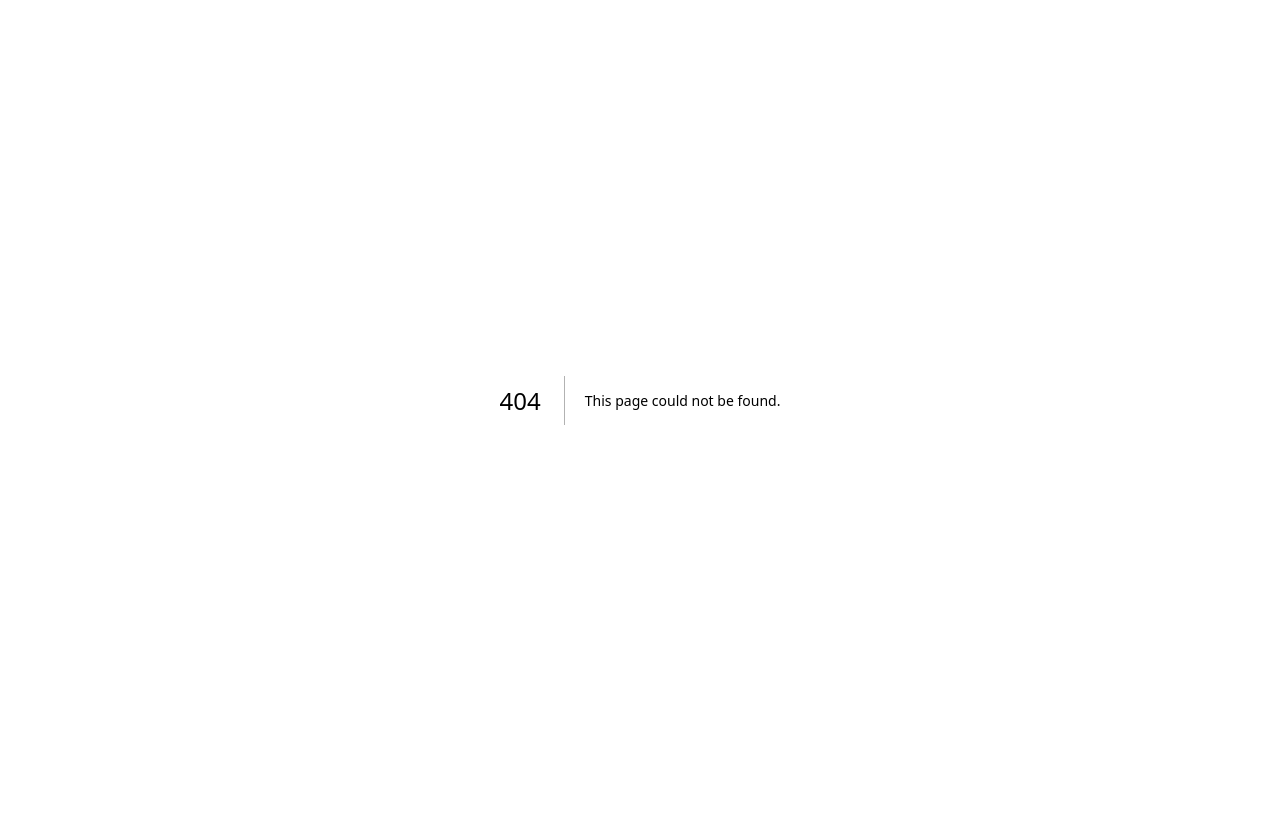
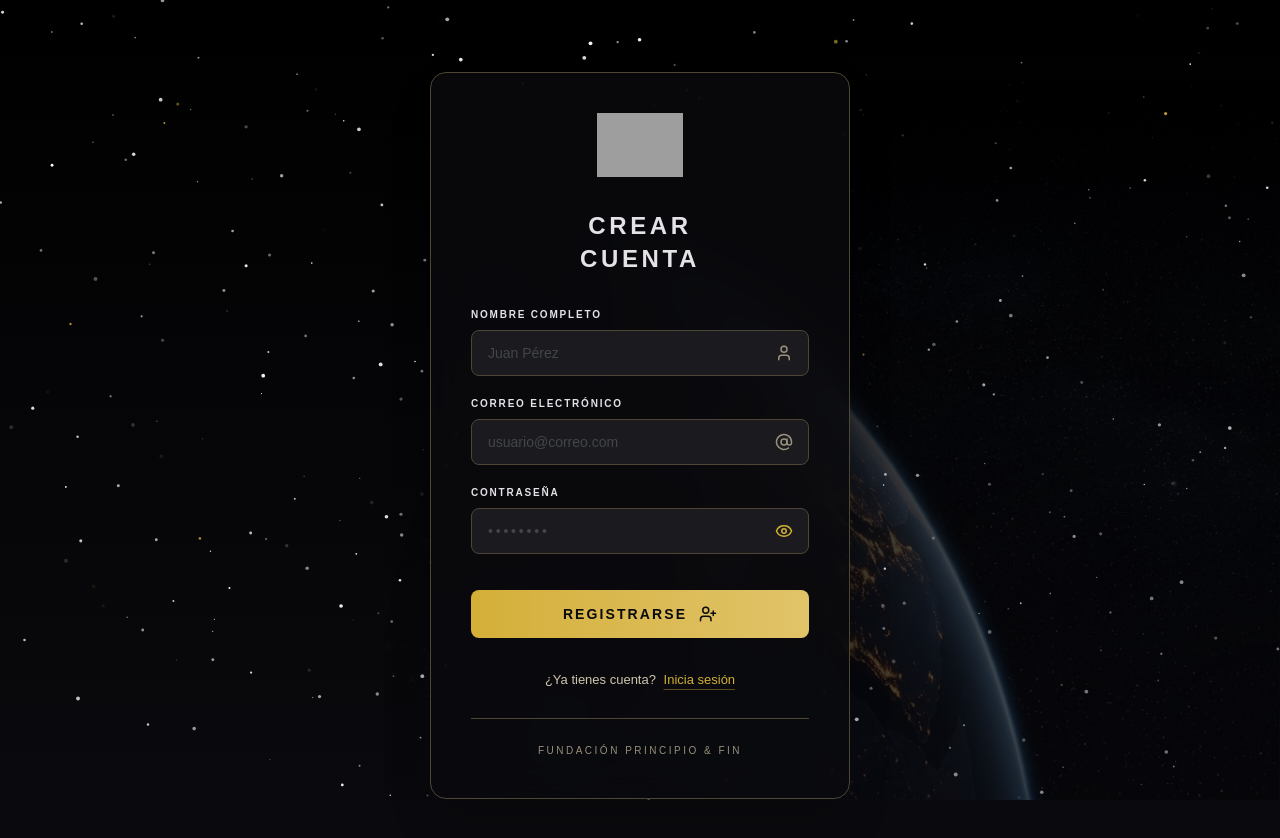
Before and after one commit to Nicolas8624/FundacionPrincipioFin-frontend, a Next.js app: page /registro in a window 1280 px wide. Before the commit this address had no page. Shown: the top 838 px of the page. Before the commit the page ends 800 px from the top, so only its background shows below. Built offline with nearby package versions, Linux system fonts and the light colour scheme; grey boxes are pictures that could not be loaded.

Commit message:
feat(auth): crear pantalla de registro con su respectivo server action y diseno glassmorphism oscuro

```diff
--- /dev/null
+++ b/src/app/(auth)/registro/actions.ts
@@ -0,0 +1,32 @@
+'use server'
+
+import { redirect } from 'next/navigation'
+import { createServerClient } from '@/services/supabase/server'
+
+export async function register(formData: FormData) {
+  const supabase = await createServerClient()
+
+  const name = formData.get('name') as string
+  const email = formData.get('email') as string
+  const password = formData.get('password') as string
+
+  if (!email || !password || !name) {
+    redirect('/registro?message=Todos los campos son obligatorios.')
+  }
+
+  const { error } = await supabase.auth.signUp({
+    email,
+    password,
+    options: {
+      data: {
+        full_name: name,
+      }
+    }
+  })
+
+  if (error) {
+    redirect('/registro?message=No se pudo crear la cuenta. Intenta con otro correo.')
+  }
+
+  redirect('/login?message=Cuenta creada exitosamente. Por favor inicia sesión.')
+}
--- /dev/null
+++ b/src/app/(auth)/registro/page.tsx
@@ -0,0 +1,134 @@
+"use client";
+
+import { register } from './actions';
+import { StarfieldBackground } from "@/components/ui/StarfieldBackground";
+import { EarthBackground } from "@/components/ui/EarthBackground";
+import { AtSign, Eye, EyeOff, UserPlus, ArrowLeft, User } from 'lucide-react';
+import Link from 'next/link';
+import { useSearchParams } from 'next/navigation';
+import { useState, Suspense } from 'react';
+
+function RegisterContent() {
+  const searchParams = useSearchParams();
+  const message = searchParams.get('message');
+  const [showPassword, setShowPassword] = useState(false);
+
+  return (
+    <div className="relative z-10 w-full max-w-[420px] p-10 rounded-2xl bg-[#0A0A0E]/80 backdrop-blur-xl border border-[#4d4635] shadow-2xl my-8">
+      <div className="flex justify-center mb-8">
+        <img
+          src="/images/logo-admin.png"
+          alt="Logo Fundación Principio y Fin"
+          className="h-16 object-contain"
+        />
+      </div>
+
+      <div className="text-center mb-8">
+        <h1 className="text-[24px] font-semibold tracking-[0.15em] text-[#e4e1e7] font-montserrat uppercase mb-3 leading-snug">
+          Crear<br/>Cuenta
+        </h1>
+      </div>
+
+      <form className="space-y-5" action={register}>
+        <div>
+          <label className="block text-[10px] font-montserrat uppercase tracking-[0.18em] text-[#e4e1e7] mb-2 font-semibold">
+            Nombre Completo
+          </label>
+          <div className="relative">
+            <input
+              name="name"
+              type="text"
+              required
+              className="w-full bg-[#1b1b1f] border border-[#4d4635] rounded-lg pl-4 pr-10 py-3 text-[#e4e1e7] focus:outline-none focus:border-[#D4AF37] transition-colors text-sm placeholder:text-[#42454a]"
+              placeholder="Juan Pérez"
+            />
+            <div className="absolute right-4 top-1/2 -translate-y-1/2 text-[#99907c]">
+              <User className="w-[18px] h-[18px]" />
+            </div>
+          </div>
+        </div>
+
+        <div>
+          <label className="block text-[10px] font-montserrat uppercase tracking-[0.18em] text-[#e4e1e7] mb-2 font-semibold">
+            Correo Electrónico
+          </label>
+          <div className="relative">
+            <input
+              name="email"
+              type="email"
+              required
+              className="w-full bg-[#1b1b1f] border border-[#4d4635] rounded-lg pl-4 pr-10 py-3 text-[#e4e1e7] focus:outline-none focus:border-[#D4AF37] transition-colors text-sm placeholder:text-[#42454a]"
+              placeholder="usuario@correo.com"
+            />
+            <div className="absolute right-4 top-1/2 -translate-y-1/2 text-[#99907c]">
+              <AtSign className="w-[18px] h-[18px]" />
+            </div>
+          </div>
+        </div>
+
+        <div>
+          <label className="block text-[10px] font-montserrat uppercase tracking-[0.18em] text-[#e4e1e7] mb-2 font-semibold">
+            Contraseña
+          </label>
+          <div className="relative">
+            <input
+              name="password"
+              type={showPassword ? "text" : "password"}
+              required
+              minLength={6}
+              className="w-full bg-[#1b1b1f] border border-[#4d4635] rounded-lg pl-4 pr-10 py-3 text-[#e4e1e7] focus:outline-none focus:border-[#D4AF37] transition-colors text-sm placeholder:text-[#42454a] tracking-[0.2em]"
+              placeholder="••••••••"
+            />
+            <button
+              type="button"
+              onClick={() => setShowPassword(!showPassword)}
+              className="absolute right-4 top-1/2 -translate-y-1/2 text-[#D4AF37] cursor-pointer hover:text-[#F5D77A] transition-colors"
+            >
+              {showPassword ? <EyeOff className="w-[18px] h-[18px]" /> : <Eye className="w-[18px] h-[18px]" />}
+            </button>
+          </div>
+        </div>
+
+        {message && (
+          <div className="p-3 bg-[#93000a]/20 border border-[#93000a] rounded text-[#ffb4ab] text-xs font-inter text-center">
+            {message}
+          </div>
+        )}
+
+        <div className="pt-4">
+          <button
+            type="submit"
+            className="w-full bg-gradient-to-r from-[#D4AF37] to-[#e1c469] text-[#0A0A0E] font-montserrat font-semibold tracking-[0.15em] py-[14px] px-6 rounded-lg hover:shadow-[0_0_25px_rgba(212,175,55,0.25)] transition-all flex items-center justify-center gap-2 text-sm"
+          >
+            REGISTRARSE
+            <UserPlus className="w-[18px] h-[18px] ml-1" />
+          </button>
+        </div>
+      </form>
+
+      <div className="mt-8 space-y-7">
+        <div className="text-center text-[13px] font-inter text-[#d0c5af]">
+          ¿Ya tienes cuenta? <Link href="/login" className="text-[#D4AF37] hover:text-[#F5D77A] underline underline-offset-[5px] decoration-[#D4AF37]/40 hover:decoration-[#F5D77A] transition-all font-medium ml-1">Inicia sesión</Link>
+        </div>
+
+        <div className="pt-6 border-t border-[#4d4635] text-center">
+          <p className="text-[10px] font-montserrat uppercase tracking-[0.25em] text-[#99907c]">
+            Fundación Principio & Fin
+          </p>
+        </div>
+      </div>
+    </div>
+  );
+}
+
+export default function RegisterPage() {
+  return (
+    <div className="min-h-screen flex items-center justify-center relative overflow-hidden font-inter bg-transparent py-10">
+      <StarfieldBackground />
+      <EarthBackground />
+      <Suspense fallback={<div className="relative z-10 w-full max-w-[420px] h-[500px] bg-[#0A0A0E]/80 backdrop-blur-xl border border-[#4d4635] rounded-2xl"></div>}>
+        <RegisterContent />
+      </Suspense>
+    </div>
+  );
+}
```
